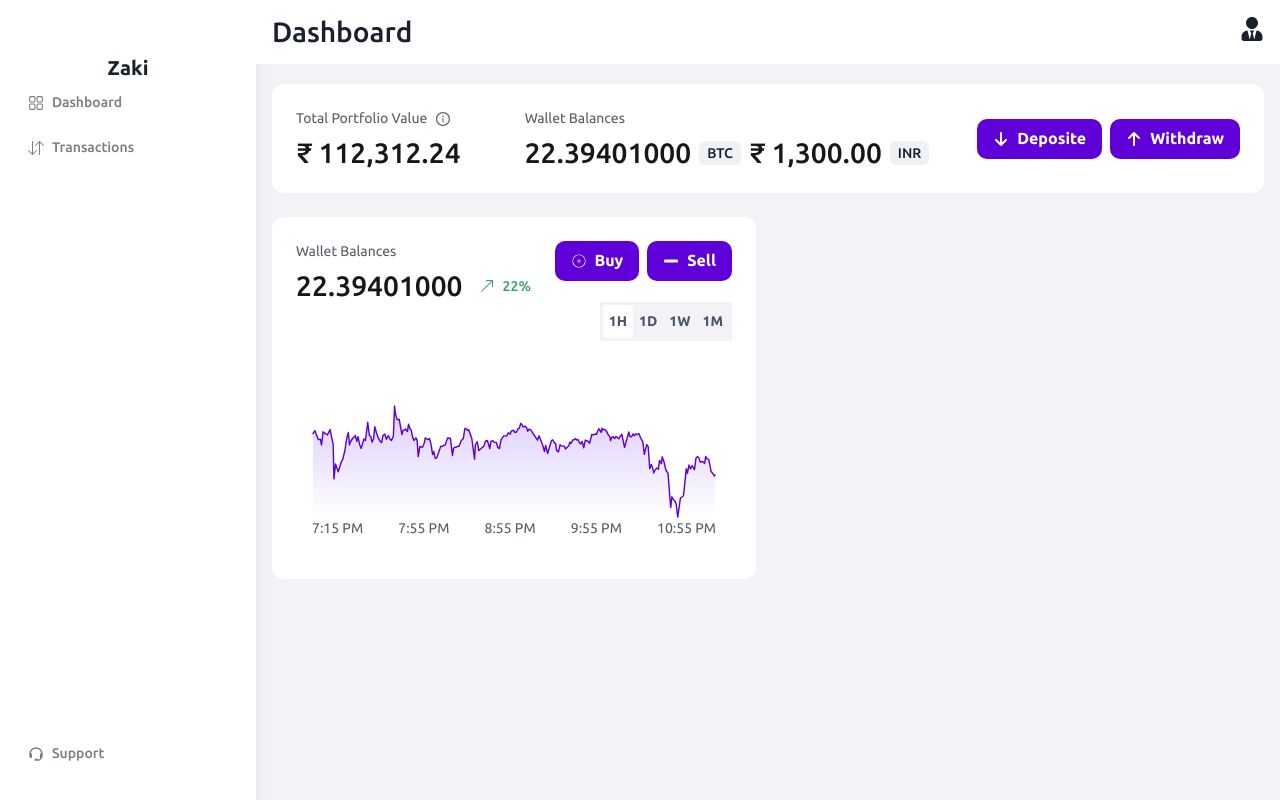
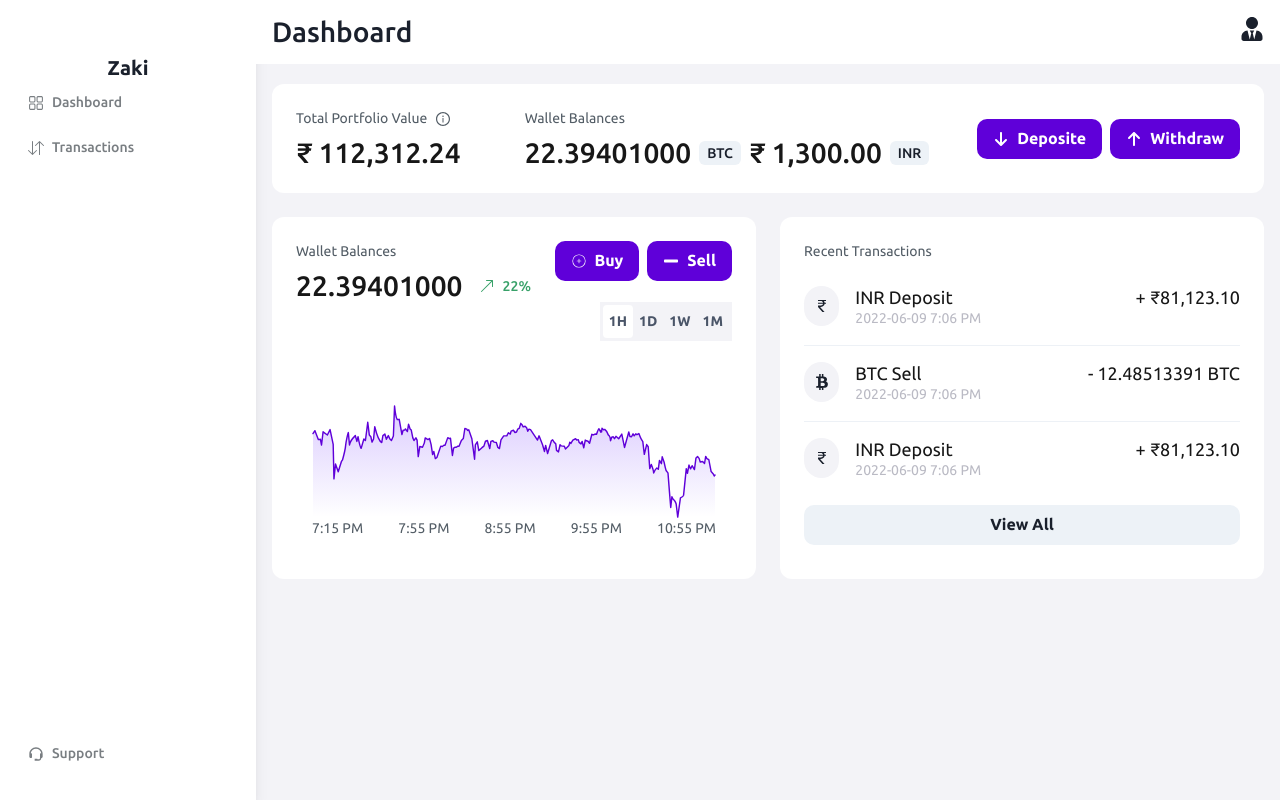
Before and after one commit to ZAKI7352/Dashboard-using-React, a React (Vite) app in the folder project-6/: page / in a window 1280 px wide. Built offline with nearby package versions, Linux system fonts and the light colour scheme.

Commit message:
Transaction

```diff
--- a/project-6/src/pages/Dashboard/Dashboard.jsx
+++ b/project-6/src/pages/Dashboard/Dashboard.jsx
@@ -3,6 +3,7 @@
 import PortfolioSection from './components/portfolioSection'
 import PriceSection from './components/PriceSection'
 import { Grid, GridItem } from '@chakra-ui/react'
+import Transaction from './components/Transaction'
 
 
 
@@ -21,6 +22,9 @@
                 <GridItem colSpan='1'>
                     <PriceSection />
                 </GridItem>
+                <GridItem colSpan='1'>
+                    <Transaction />
+                </GridItem>
             </Grid>
 
         </DashboardLayout>
--- /dev/null
+++ b/project-6/src/pages/Dashboard/components/Transaction.jsx
@@ -0,0 +1,81 @@
+import React from 'react'
+import {
+    Box,
+    Button,
+    Divider,
+    Flex,
+    Grid,
+    Icon,
+    Stack,
+    Text,
+  } from "@chakra-ui/react";
+  import { CustomCard } from '../../../assets/Chakra/CustomCard';
+  import { BsCurrencyRupee } from "react-icons/bs";
+  import { FaBtc } from "react-icons/fa";
+  import { Fragment } from "react";
+
+const Transaction = () => {
+    const transactions = [
+        {
+            id: "1",
+            icon: BsCurrencyRupee,
+            text: "INR Deposit",
+            amount: "+ ₹81,123.10",
+            timestamp: "2022-06-09 7:06 PM",
+        },
+        {
+            id: "2",
+            icon: FaBtc,
+            text: "BTC  Sell",
+            amount: "- 12.48513391 BTC",
+            timestamp: "2022-06-09 7:06 PM",
+        },
+        {
+            id: "3",
+            icon: BsCurrencyRupee,
+            text: "INR Deposit",
+            amount: "+ ₹81,123.10",
+            timestamp: "2022-06-09 7:06 PM",
+        },
+    ];
+
+    return (
+        <CustomCard h="full">
+            <Text mb="6" fontSize="sm" color="black.80">
+                Recent Transactions
+            </Text>
+            <Stack spacing={4}>
+                {transactions.map((transaction, i) => (
+                    <Fragment key={transaction.id}>
+                        {i !== 0 && <Divider />}
+                        <Flex gap="4">
+                            <Grid
+                                placeItems="center"
+                                bg="black.5"
+                                boxSize={10}
+                                borderRadius="full"
+                            >
+                                <Icon as={transaction.icon} />
+                            </Grid>
+                            <Flex justify="space-between" w="full">
+                                <Stack spacing={0}>
+                                    <Text textStyle="h6">{transaction.text}</Text>
+                                    <Text fontSize="sm" color="black.40">
+                                        {transaction.timestamp}
+                                    </Text>
+                                </Stack>
+                                <Text textStyle="h6">{transaction.amount}</Text>
+                            </Flex>
+                        </Flex>
+                    </Fragment>
+                ))}
+            </Stack>
+            <Button w="full" mt="6" colorScheme="gray">
+                View All
+            </Button>
+        </CustomCard>
+    );
+};
+
+
+export default Transaction
```
